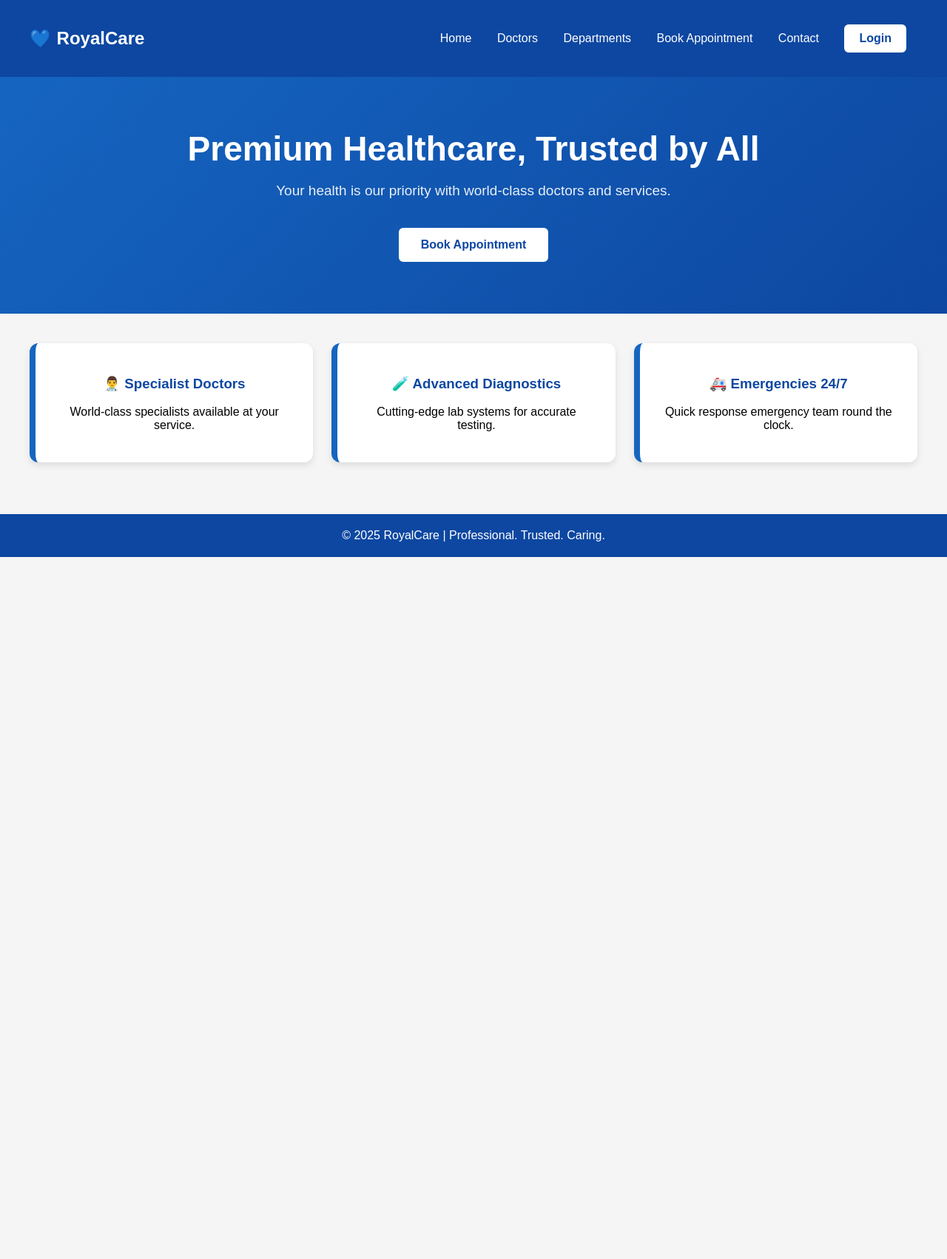
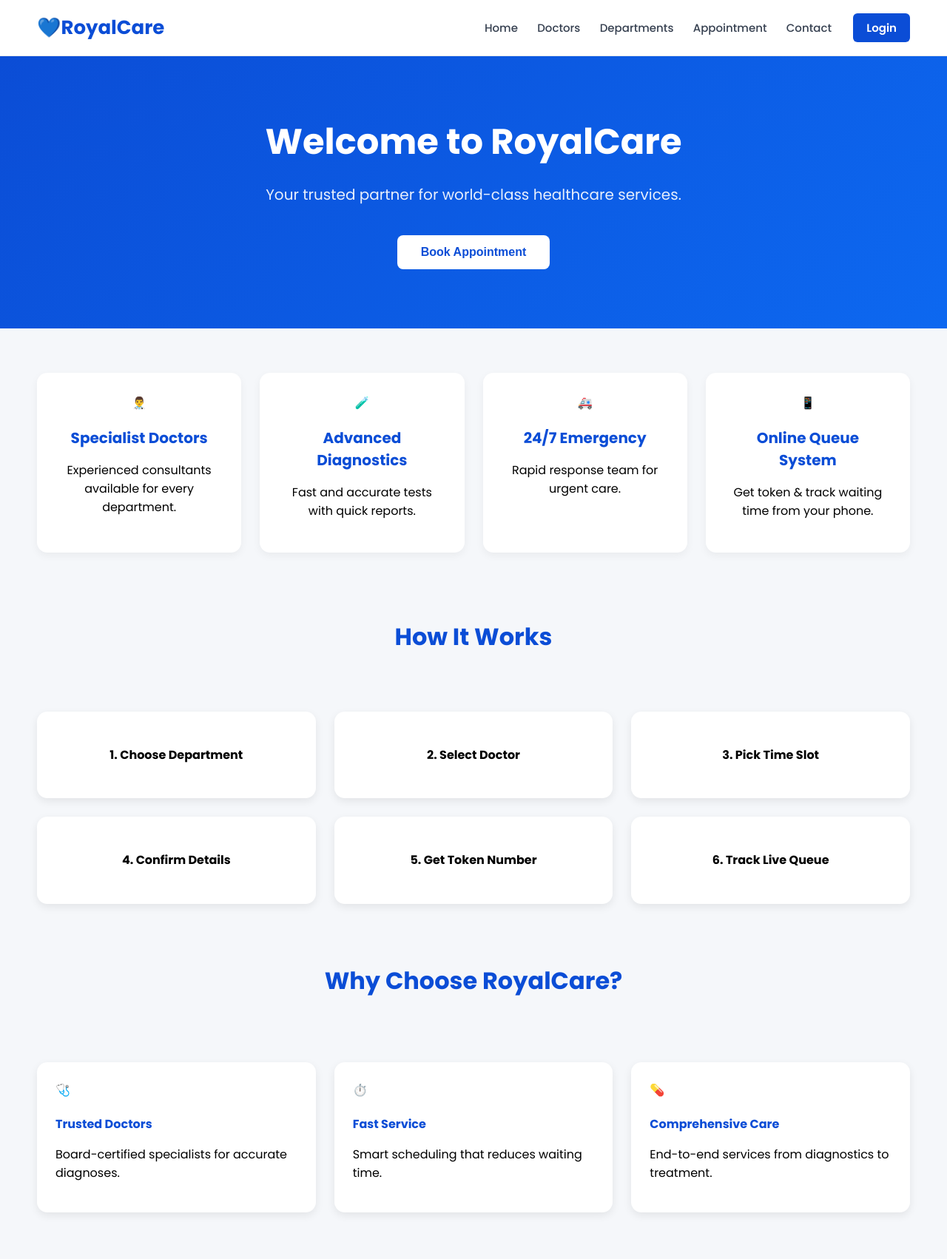
Before and after one commit to Devanshi1211/hospital, a plain HTML site: page index.html in a window 1280 px wide. Shown: the top 1702 px of the page at 74% size. Before the commit the page ends 800 px from the top, so only its background shows below. Drawn offline with Linux system fonts and the light colour scheme.

Commit message:
Update index.html

```diff
--- a/index.html
+++ b/index.html
@@ -3,251 +3,387 @@
 <head>
 <meta charset="UTF-8">
 <meta name="viewport" content="width=device-width, initial-scale=1.0">
-<title> RoyalCare</title>
+<title>RoyalCare Hospital</title>
+
+<!-- Google Font -->
+<link rel="stylesheet" href="https://fonts.googleapis.com/css2?family=Poppins:wght@300;400;500;600;700&display=swap">
 
 <style>
     body {
         margin: 0;
         font-family: "Poppins", sans-serif;
-    background-color: #F5F5F5;
+        background: #f5f7fa;
     }
 
-  /* Header */
+    /* NAVBAR */
     header {
-    background: #0D47A1;
-    color: white;
-    padding: 18px 40px;
+        background: white;
         display: flex;
         justify-content: space-between;
         align-items: center;
-    box-shadow: 0px 3px 10px rgba(0,0,0,0.2);
+        padding: 18px 50px;
+        border-bottom: 1px solid #e5e7eb;
+        position: sticky;
+        top: 0;
+        z-index: 50;
     }
 
-  header a {
-    color: white;
-    text-decoration: none;
-    margin: 0 15px;
-    font-weight: 500;
+    .logo {
+        font-size: 26px;
+        font-weight: 700;
+        color: #0B4DD6;
     }
 
-  header a:hover {
-    opacity: 0.8;
+    nav a {
+        text-decoration: none;
+        margin-left: 22px;
+        color: #374151;
+        font-weight: 500;
+        font-size: 15px;
+    }
+
+    nav a:hover {
+        color: #0B4DD6;
     }
 
     .login-btn {
-    background: #FFFFFF;
-    color: #0D47A1;
+        margin-left: 25px;
+        background: #0B4DD6;
         padding: 8px 18px;
+        color: white;
         border-radius: 6px;
         font-weight: 600;
-    border: 2px solid white;
+        text-decoration: none;
     }
 
-  .login-btn:hover {
-    background: #BBDEFB;
+    /* USER DROPDOWN */
+    .user-box {
+        position: relative;
+        cursor: pointer;
+        margin-left: 20px;
+        font-weight: 600;
+        color: #0B4DD6;
+        display: none;
     }
 
-  /* Hero Section */
+    .username {
+        padding: 8px 12px;
+        background: #eaf2ff;
+        border-radius: 6px;
+    }
+
+    .dropdown {
+        position: absolute;
+        top: 40px;
+        right: 0;
+        background: white;
+        border-radius: 6px;
+        box-shadow: 0 4px 12px rgba(0,0,0,0.1);
+        display: none;
+        min-width: 130px;
+        padding: 8px 0;
+        z-index: 100;
+    }
+
+    .dropdown a {
+        display: block;
+        padding: 10px 14px;
+        text-decoration: none;
+        color: #333;
+    }
+
+    .dropdown a:hover {
+        background: #f1f5f9;
+    }
+
+    /* HERO SECTION */
     .hero {
-    background: linear-gradient(135deg, #1565C0, #0D47A1);
+        background: linear-gradient(135deg, #0B4DD6, #0D68F0);
+        padding: 80px 20px;
+        text-align: center;
         color: white;
-    padding: 70px 40px;
-    text-align: center;
     }
 
     .hero h1 {
-    font-size: 46px;
+        font-size: 48px;
+        font-weight: 700;
         margin: 0;
-    font-weight: bold;
     }
 
     .hero p {
-    font-size: 19px;
+        font-size: 20px;
         opacity: 0.9;
     }
 
-  .btn {
+    .hero button {
         margin-top: 20px;
-    background: #FFFFFF;
-    padding: 12px 28px;
-    border-radius: 6px;
-    color: #0D47A1;
-    font-weight: bold;
-    text-decoration: none;
-    display: inline-block;
-    border: 2px solid white;
+        background: white;
+        color: #0B4DD6;
+        border: none;
+        padding: 14px 32px;
+        border-radius: 8px;
+        font-weight: 600;
+        font-size: 16px;
+        cursor: pointer;
     }
 
-  .btn:hover {
-    background: #BBDEFB;
+    .hero button:hover {
+        background: #dbeafe;
     }
 
-  /* Services Section */
-  .services {
-    padding: 40px;
+    .features {
+        padding: 60px 50px;
+        display: grid;
+        grid-template-columns: repeat(4, 1fr);
+        gap: 25px;
+    }
+
+    .feature-card {
+        background: white;
+        padding: 28px;
+        border-radius: 14px;
+        text-align: center;
+        box-shadow: 0 4px 12px rgba(0,0,0,0.05);
+    }
+
+    .feature-card h3 {
+        color: #0B4DD6;
+        font-size: 20px;
+        margin-bottom: 8px;
+    }
+
+    .section-title {
+        text-align: center;
+        font-size: 32px;
+        font-weight: 700;
+        margin-top: 30px;
+        color: #0B4DD6;
+    }
+
+    .steps {
+        padding: 50px;
         display: grid;
         grid-template-columns: repeat(3, 1fr);
         gap: 25px;
     }
 
-  .service-card {
+    .step {
         background: white;
         padding: 25px;
-    border-radius: 12px;
-    border-left: 8px solid #1565C0;
-    box-shadow: 0px 4px 10px rgba(0,0,0,0.1);
+        border-radius: 14px;
+        text-align: center;
+        box-shadow: 0 4px 12px rgba(0,0,0,0.08);
+    }
+
+    .why {
+        padding: 60px 50px;
+        display: grid;
+        grid-template-columns: repeat(3, 1fr);
+        gap: 25px;
+    }
+
+    .why-card {
+        background: white;
+        padding: 25px;
+        border-radius: 14px;
+        box-shadow: 0 4px 12px rgba(0,0,0,0.08);
+    }
+
+    .why-card h4 {
+        color: #0B4DD6;
+        margin-bottom: 8px;
+    }
+
+    .queue-section {
+        margin: 60px auto;
         text-align: center;
     }
 
-  .service-card h3 {
-    color: #0D47A1;
-    font-weight: 600;
+    .queue-box {
+        background: white;
+        width: 60%;
+        margin: auto;
+        padding: 30px;
+        border-radius: 14px;
+        box-shadow: 0 4px 16px rgba(0,0,0,0.08);
+    }
+
+    .queue-box input {
+        width: 80%;
+        padding: 14px;
+        font-size: 16px;
+        border-radius: 8px;
+        border: 1px solid #cbd5e1;
+    }
+
+    .queue-box button {
+        margin-top: 15px;
+        padding: 12px 24px;
+        background: #0B4DD6;
+        color: white;
+        border-radius: 6px;
+        border: none;
+        cursor: pointer;
+        font-size: 15px;
     }
 
     footer {
-    background: #0D47A1;
+        padding: 40px;
+        background: #0B4DD6;
         color: white;
-    padding: 20px;
         text-align: center;
-    margin-top: 30px;
+        margin-top: 40px;
     }
 
-  @media (max-width: 768px) {
-    .services {
-      grid-template-columns: 1fr;
-    }
-  }
-
-  /* User area dropdown */
-  #userArea {
-    display: flex;
-    align-items: center;
-    gap: 12px;
-    position: relative;
-    cursor: pointer;
-  }
-
-  #logoutDropdown {
-    display: none;
-    position: absolute;
-    top: 45px;
-    right: 0;
-    background: white;
-    color: #0D47A1;
-    border-radius: 6px;
-    box-shadow: 0 4px 10px rgba(0,0,0,0.15);
-    padding: 8px 15px;
-    font-weight: 600;
-    cursor: pointer;
-    min-width: 100px;
-    text-align: center;
-    z-index: 100;
-  }
-
-  #logoutDropdown:hover {
-    background: #BBDEFB;
-  }
 </style>
 
 </head>
 <body>
 
 <header>
-  <h2>💙 RoyalCare </h2>
-  <nav>
+    <div class="logo">💙RoyalCare</div>
+
+    <nav id="navMenu">
         <a href="#">Home</a>
         <a href="doctors.html">Doctors</a>
         <a href="cat.html">Departments</a>
-    <a href="state.html">Book Appointment</a>
+        <a href="appointment.html">Appointment</a>
         <a href="contact.html">Contact</a>
 
-    <a href="Login.html" class="login-btn">Login</a>
+        <!-- USER DISPLAY -->
+        <div id="userBox" class="user-box">
+            <span id="usernameDisplay" class="username"></span>
+            <div class="dropdown" id="dropdownMenu">
+                <a href="#" onclick="logoutUser()">Logout</a>
+            </div>
+        </div>
+
+        <!-- LOGIN BUTTON -->
+        <a href="Login.html" class="login-btn" id="loginBtn">Login</a>
     </nav>
-
-  <!-- User Info After Login -->
-  <div id="userArea" style="display:none;">
-    <img id="userIcon" src="" width="32" style="border-radius:50%;">
-    <span id="userName" style="font-weight:600;"></span>
-    <div id="logoutDropdown">Logout</div>
-  </div>
 </header>
 
+<!-- HERO -->
 <div class="hero">
-  <h1>Premium Healthcare, Trusted by All</h1>
-  <p>Your health is our priority with world-class doctors and services.</p>
-  <a class="btn" href="state.html">Book Appointment</a>
+    <h1>Welcome to RoyalCare</h1>
+    <p>Your trusted partner for world-class healthcare services.</p>
+    <button>Book Appointment</button>
 </div>
 
-<section class="services">
-  <div class="service-card">
-    <h3>👨‍⚕️ Specialist Doctors</h3>
-    <p>World-class specialists available at your service.</p>
+<!-- FEATURES -->
+<section class="features">
+  <div class="feature-card">
+    <span>👨‍⚕️</span>
+    <h3>Specialist Doctors</h3>
+    <p>Experienced consultants available for every department.</p>
   </div>
 
-  <div class="service-card">
-    <h3>🧪 Advanced Diagnostics</h3>
-    <p>Cutting-edge lab systems for accurate testing.</p>
+  <div class="feature-card">
+    <span>🧪</span>
+    <h3>Advanced Diagnostics</h3>
+    <p>Fast and accurate tests with quick reports.</p>
   </div>
 
-  <div class="service-card">
-    <h3>🚑 Emergencies 24/7</h3>
-    <p>Quick response emergency team round the clock.</p>
+  <div class="feature-card">
+    <span>🚑</span>
+    <h3>24/7 Emergency</h3>
+    <p>Rapid response team for urgent care.</p>
+  </div>
+
+  <div class="feature-card">
+    <span>📱</span>
+    <h3>Online Queue System</h3>
+    <p>Get token & track waiting time from your phone.</p>
   </div>
 </section>
 
+<!-- HOW IT WORKS -->
+<h2 class="section-title">How It Works</h2>
+<div class="steps">
+    <div class="step"><h4>1. Choose Department</h4></div>
+    <div class="step"><h4>2. Select Doctor</h4></div>
+    <div class="step"><h4>3. Pick Time Slot</h4></div>
+    <div class="step"><h4>4. Confirm Details</h4></div>
+    <div class="step"><h4>5. Get Token Number</h4></div>
+    <div class="step"><h4>6. Track Live Queue</h4></div>
+</div>
+
+<!-- WHY CHOOSE -->
+<h2 class="section-title">Why Choose RoyalCare?</h2>
+<section class="why">
+  <div class="why-card">
+    <span>🩺</span>
+    <h4>Trusted Doctors</h4>
+    <p>Board-certified specialists for accurate diagnoses.</p>
+  </div>
+
+  <div class="why-card">
+    <span>⏱️</span>
+    <h4>Fast Service</h4>
+    <p>Smart scheduling that reduces waiting time.</p>
+  </div>
+
+  <div class="why-card">
+    <span>💊</span>
+    <h4>Comprehensive Care</h4>
+    <p>End-to-end services from diagnostics to treatment.</p>
+  </div>
+</section>
+
+<!-- TRACK QUEUE -->
+<div class="queue-section">
+    <h2 class="section-title">Track Your Queue</h2>
+    <div class="queue-box">
+        <input id="phoneInput" type="text" placeholder="Enter phone number">
+        <button onclick="trackQueue()">Check Status</button>
+        <p id="queueResult"></p>
+    </div>
+</div>
+
 <footer>
-  © 2025 RoyalCare | Professional. Trusted. Caring.
+   © 2025 RoyalCare | Caring for You Always 💙
 </footer>
 
 <script>
-window.onload = () => {
-  const loginBtn = document.querySelector(".login-btn");
-  const userArea = document.getElementById("userArea");
-  const logoutDropdown = document.getElementById("logoutDropdown");
-
-  function updateHeader() {
-    const logged = localStorage.getItem("isLoggedIn");
-    const user = JSON.parse(localStorage.getItem("user"));
-
-    if (logged === "true" && user) {
-      loginBtn.style.display = "none";
-      userArea.style.display = "flex";
-      document.getElementById("userName").innerText = user.name;
-      document.getElementById("userIcon").src = "https://cdn-icons-png.flaticon.com/512/9131/9131529.png";
-    } else {
-      loginBtn.style.display = "inline-block";
-      userArea.style.display = "none";
-      logoutDropdown.style.display = "none"; // hide dropdown on logout
+function trackQueue() {
+    let phone = document.getElementById("phoneInput").value;
+    if (phone.trim() === "") {
+        alert("Please enter phone number");
+        return;
     }
+    document.getElementById("queueResult").innerHTML =
+        "Estimated waiting time: <b>28 minutes</b>";
 }
 
-  updateHeader(); // Initial check
+document.addEventListener("DOMContentLoaded", function () {
+    const user = JSON.parse(localStorage.getItem("user"));
+    const isLogged = localStorage.getItem("isLoggedIn");
 
-  // Toggle dropdown on click
-  userArea.addEventListener("click", (e) => {
-    e.stopPropagation();
-    if (logoutDropdown.style.display === "block") {
-      logoutDropdown.style.display = "none";
+    const loginBtn = document.getElementById("loginBtn");
+    const userBox = document.getElementById("userBox");
+    const usernameDisplay = document.getElementById("usernameDisplay");
+
+    if (isLogged === "true" && user) {
+        loginBtn.style.display = "none";
+        userBox.style.display = "inline-block";
+        usernameDisplay.textContent = user.name;
     } else {
-      logoutDropdown.style.display = "block";
+        userBox.style.display = "none";
+        loginBtn.style.display = "inline-block";
     }
+
+    userBox.addEventListener("click", function () {
+        const menu = document.getElementById("dropdownMenu");
+        menu.style.display = menu.style.display === "block" ? "none" : "block";
+    });
 });
 
-  // Logout
-  logoutDropdown.addEventListener("click", () => {
+function logoutUser() {
     localStorage.removeItem("isLoggedIn");
     localStorage.removeItem("user");
-    alert("Logged out successfully!");
-    updateHeader(); // Update header immediately
-  });
-
-  // Hide dropdown if click outside
-  document.addEventListener("click", () => {
-    logoutDropdown.style.display = "none";
-  });
-};
+    location.reload();
+}
 </script>
-
 
 </body>
 </html>
```
Lines whose indentation alone changed are shown as unchanged.
